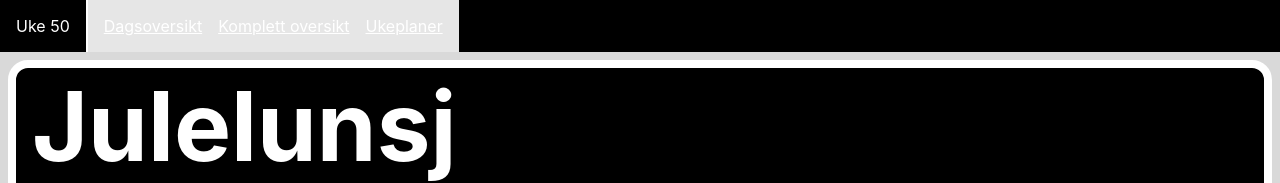
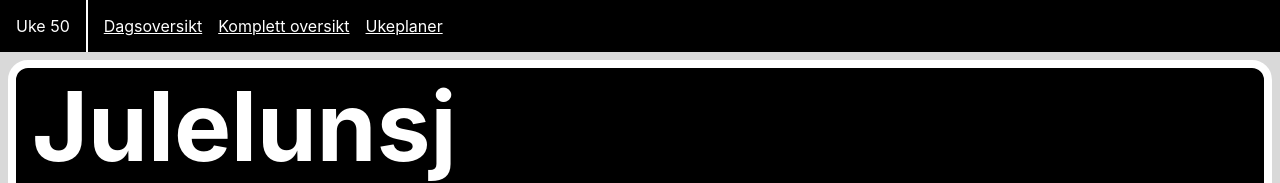
Before and after one commit to ostensrud/foelgeliste, a Next.js app: page / in a window 1280 px wide. Shown: the top 183 px of the page. Built offline with nearby package versions, Linux system fonts and the light colour scheme.

Commit message:
:moyai: Retter feil i farge for meny

```diff
--- a/components/Navigation/Navigation.module.css
+++ b/components/Navigation/Navigation.module.css
@@ -1,12 +1,6 @@
-.navigation {
-  background-color: hsl(0 100% 100% / 0.9);
-}
-
-@media (prefers-color-scheme: dark) {
   .navigation {
     background-color: hsl(0 0% 0% / 0.9);
   }
-}
 
 @media (max-width: 450px) {
   .navigation {
```
